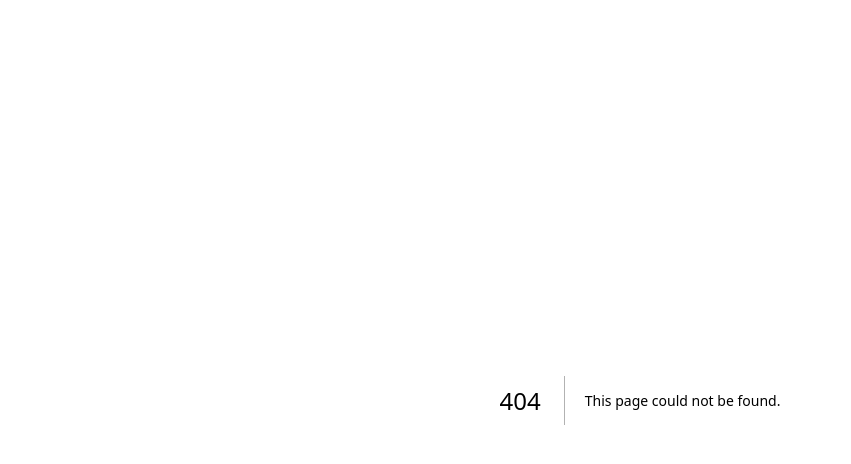
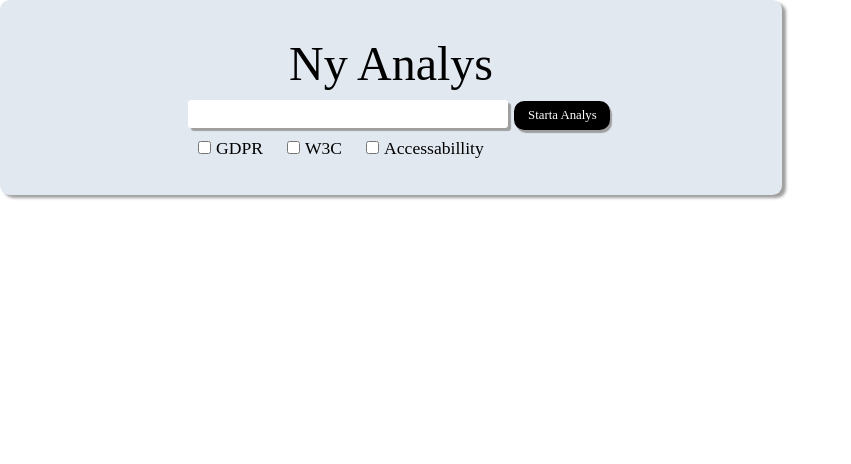
Before and after one commit to TegelConsulting/privacy-analyser, a Next.js app: page /analysis in a window 1280 px wide. Before the commit this address had no page. Shown: the top 464 px of the page, without its empty margins (0-851 px from the left). Built offline with nearby package versions, Linux system fonts and the light colour scheme.

Commit message:
Skickar upp komponent för formulär och en loadingkomponent,

```diff
--- a/package.json
+++ b/package.json
@@ -12,7 +12,6 @@
     "lint": "eslint"
   },
   "dependencies": {
-    "react-icons": "^5.5.0",
     "@auth/mongodb-adapter": "^3.11.0",
     "bcrypt": "^6.0.0",
     "bcryptjs": "^3.0.2",
@@ -24,6 +23,7 @@
     "next-auth": "^5.0.0-beta.29",
     "react": "19.1.0",
     "react-dom": "19.1.0",
+    "react-icons": "^5.5.0",
     "zod": "^4.1.12"
   },
   "devDependencies": {
--- /dev/null
+++ b/src/app/analysis/page.tsx
@@ -0,0 +1,46 @@
+"use client"
+import { Loader } from "@/components/analysis/Loader"
+import "../styles/analysis/AnalysisView.css"
+import { useState } from "react"
+
+export const AnalysisView = () => {
+    const [isLoading, setIsLoading] = useState(false)
+
+    const handleSubmit = (e: React.FormEvent) => {
+        e.preventDefault();
+        setIsLoading(true)
+    }
+
+    return (
+        <section className="analysisView">
+            <h1>Ny Analys</h1>
+            <section className="formContainer">
+                <form className="analysisForm">
+                    <input type="text" placeholder="Analysera url" />
+                    <button onClick={handleSubmit}>Starta Analys</button>
+                </form>
+                <section className="checkboxes">
+                    <section>
+                        <input type="checkbox"/>
+                        <label>GDPR</label>
+                    </section>
+                    <section>
+                        <input type="checkbox"/>
+                        <label>W3C</label>
+                    </section>
+                    <section>
+                        <input type="checkbox"/>
+                        <label>Accessabillity</label>
+                    </section>
+                </section>
+            </section>
+            {isLoading && (
+                <section>
+                    <Loader/>
+                </section>
+            )}
+        </section>
+    )
+        }
+
+export default AnalysisView
--- /dev/null
+++ b/src/app/styles/analysis/AnalysisView.css
@@ -0,0 +1,52 @@
+body {
+    background-color: #fff;
+}
+.analysisView {
+    font-family: 'Times New Roman', Times, serif;
+    width: 48.875em;
+    color: #0000;
+    background-color: #E2E8F0;
+    padding: 1.75em;
+    border-radius: .6em;
+    box-shadow: 4px 3px 3px #9f9f9f;
+}
+.formContainer {
+    margin-left: 10em;
+}
+.analysisForm input {
+    width: 20em;
+    border-radius: .2em;
+    padding: 2px;
+    background-color: #fff;
+    box-shadow: 3px 3px 1px #9f9f9f;
+}
+.analysisForm button {
+    width: 7.5em;
+    margin-left: 0.5em;
+    background-color: #000;
+    color: #fff;
+    font-size: 0.8em;
+    padding: 5px;
+    border-radius: 0.8em;
+    box-shadow: 2px 3px 1px #9f9f9f
+}
+.analysisView h1 {
+    color: #000;
+    font-size: 3em;
+    text-align: center;
+}
+.checkboxes {
+    display: flex;
+    margin-left: 10px;
+    gap: 1.5em;
+    margin-top: 5px;
+    margin-bottom: 5px;
+}
+.checkboxes section {
+    background-color: transparent;
+}
+label {
+    color: #000;
+    font-size: 1.1em;
+    margin-left: 5px;
+}
--- /dev/null
+++ b/src/app/styles/analysis/Loader.css
@@ -0,0 +1,34 @@
+.loaderContainer {
+    display: block;
+    color: black;
+    font-size: 3em;
+}
+.dot {
+  display: inline-block;      /* viktigt för transform-translateY att funka snyggt */
+  animation-name: bounce;
+  animation-duration: 0.6s;
+  animation-timing-function: ease;
+  animation-iteration-count: infinite;
+  animation-direction: alternate;
+}
+
+/* Stagger / delay för varje punkt */
+.dot1 {
+  animation-delay: 0s;
+}
+.dot2 {
+  animation-delay: 0.15s;
+}
+.dot3 {
+  animation-delay: 0.3s;
+}
+
+/* Själva hoppet */
+@keyframes bounce {
+  0% {
+    transform: translateY(0);    /* normal position */
+  }
+  100% {
+    transform: translateY(-6px); /* åk upp lite */
+  }
+}
--- /dev/null
+++ b/src/components/analysis/Loader.tsx
@@ -0,0 +1,16 @@
+"use Client"
+import "../../app/styles/analysis/Loader.css"
+
+export const Loader = () => {
+    return (
+        <section className="loaderContainer">
+          <p>
+            Laddar
+            <span className="dot dot1">.</span>
+            <span className="dot dot2">.</span>
+            <span className="dot dot3">.</span>
+          </p>
+        </section>
+
+    )
+}
--- a/src/components/dashboard/QuickScanCard.tsx
+++ b/src/components/dashboard/QuickScanCard.tsx
@@ -21,7 +21,7 @@ export function QuickScanCard() {
         {/* vänster: kryss, höger: knapp – robust även responsivt */}
         <div className="grid grid-cols-1 sm:grid-cols-[1fr_auto] sm:items-center gap-3">
           <div className="flex flex-wrap items-center gap-x-6 gap-y-2">
-            <Checkbox label="GDPR" defaultChecked />
+            <Checkbox label="GDPR" />
             <Checkbox label="W3C" />
             <Checkbox label="Accessibility" />
           </div>
```
Also changed, not shown: src/app/page.tsx (line endings or trailing spaces).
